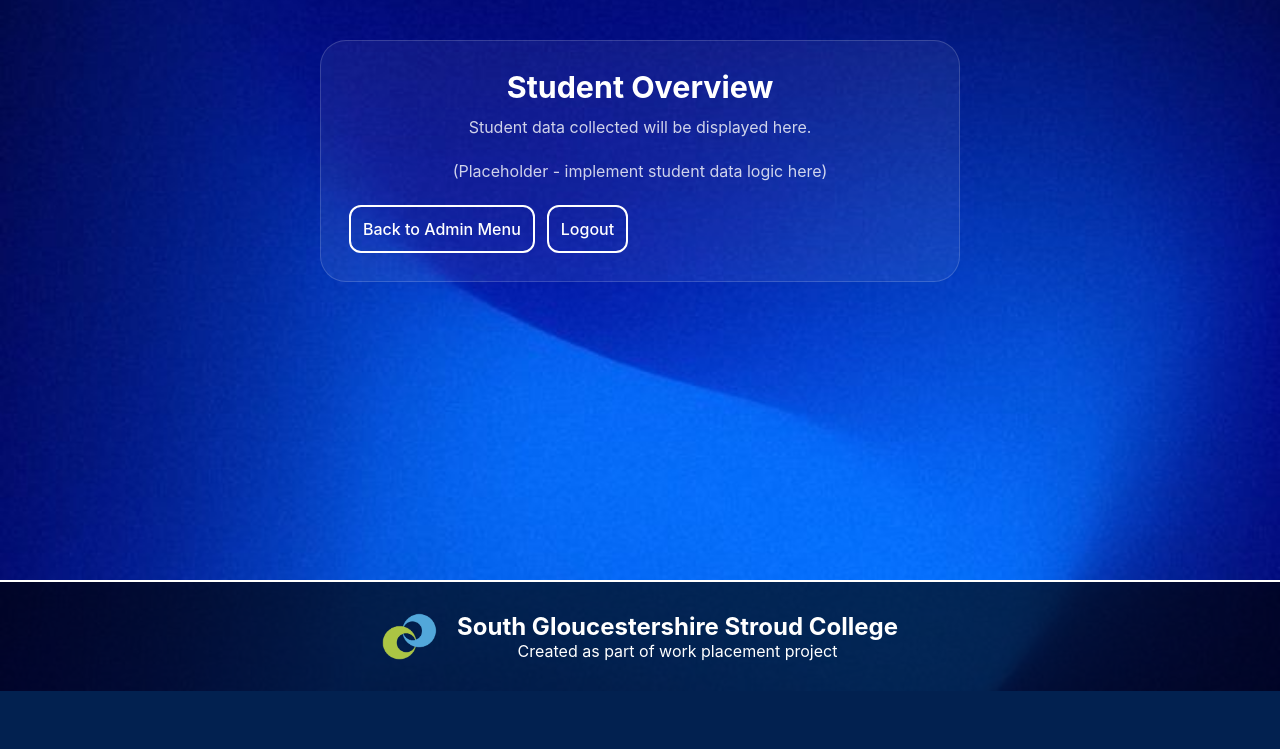
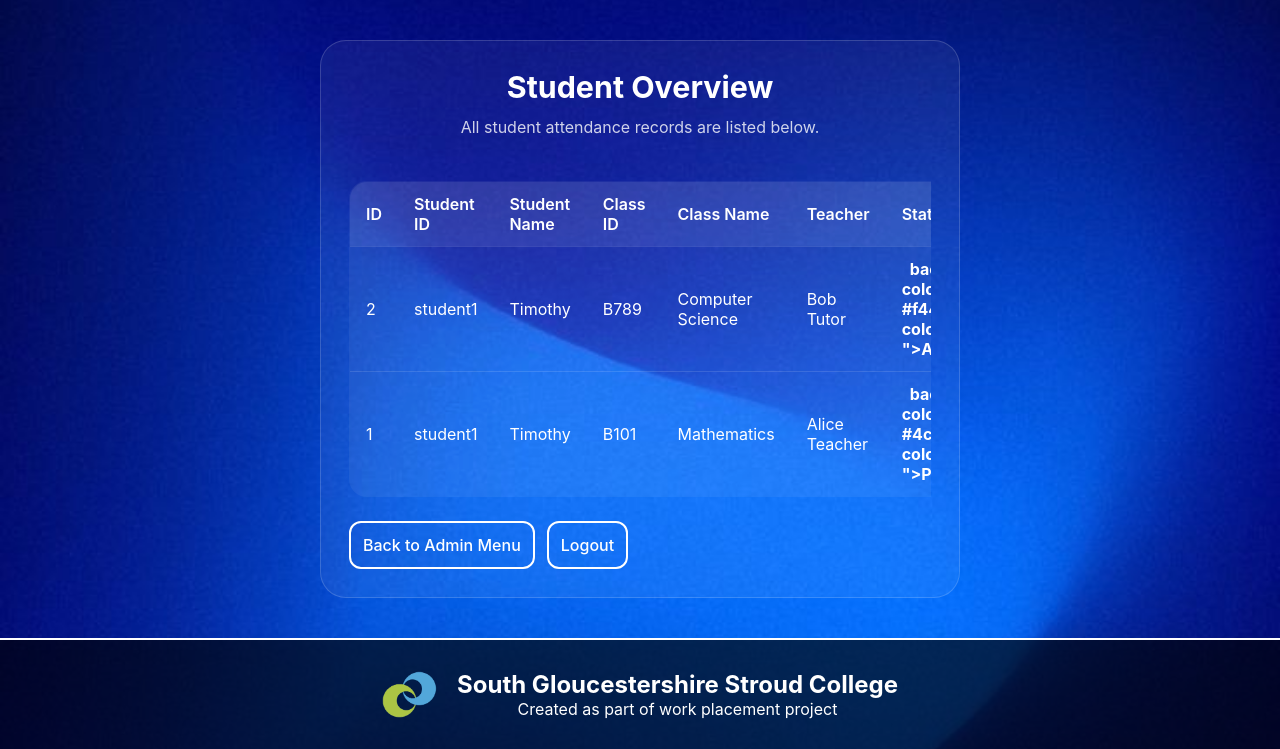
Before and after one commit to Enny000/SGS-Atten, a Flask app: page /admin/student-overview in a window 1280 px wide. Shown: the part 115-864 px from the top of the page. Before the commit the page ends 806 px from the top, so only its background shows below. Run offline with Flask 3, Linux system fonts and the light colour scheme; a user stored in the database is signed in; data comes from the database, SQL or seed files in the repository; both versions use the stored data as it was after the commit.

Commit message:
Finished the Student role, Need to sort out the css

```diff
--- a/app.py
+++ b/app.py
@@ -2,6 +2,7 @@
 import sqlite3
 import json
 from datetime import datetime, timedelta
+import os
 
 # Create the Flask app and set a secret key for session handling.
 app = Flask(__name__)
@@ -9,6 +10,7 @@
 
 # Database filename used by sqlite3.
 DATABASE = "database.db"
+TIMETABLE_JSON = "static/timetable.json"
 
 
 def get_db():
@@ -16,6 +18,32 @@
     conn = sqlite3.connect(DATABASE, check_same_thread=False)
     conn.row_factory = sqlite3.Row
     return conn
+
+
+def load_timetable():
+    """Load timetable data from JSON file."""
+    try:
+        if os.path.exists(TIMETABLE_JSON):
+            with open(TIMETABLE_JSON, 'r') as f:
+                return json.load(f)
+    except Exception as e:
+        print(f"Error loading timetable from JSON: {e}")
+    return []
+
+
+def parse_timetable_datetime(value):
+    """Parse timetable datetime string with or without fractional seconds."""
+    if not value:
+        return None
+    try:
+        return datetime.fromisoformat(value)
+    except ValueError:
+        for fmt in ('%Y-%m-%d %H:%M:%S.%f', '%Y-%m-%d %H:%M:%S'):
+            try:
+                return datetime.strptime(value, fmt)
+            except ValueError:
+                continue
+    return None
 
 
 def init_db():
@@ -130,6 +158,26 @@
     cursor.execute(
         "INSERT OR IGNORE INTO students (student_id, password, name) VALUES (?, ?, ?)",
         ("student1", "studentpass", "Timothy"),
+    )
+
+    cursor.execute(
+        "INSERT OR IGNORE INTO students (student_id, password, name) VALUES (?, ?, ?)",
+        ("student2", "pass456", "Sarah"),
+    )
+
+    cursor.execute(
+        "INSERT OR IGNORE INTO students (student_id, password, name) VALUES (?, ?, ?)",
+        ("student3", "pass789", "Michael"),
+    )
+
+    cursor.execute(
+        "INSERT OR IGNORE INTO students (student_id, password, name) VALUES (?, ?, ?)",
+        ("student4", "passabc", "Jessica"),
+    )
+
+    cursor.execute(
+        "INSERT OR IGNORE INTO students (student_id, password, name) VALUES (?, ?, ?)",
+        ("student5", "passdef", "David"),
     )
 
     cursor.execute(
@@ -254,44 +302,38 @@
 
         return redirect(url_for('student_dashboard'))
 
-    # Fetch all classes where this student is enrolled
-    conn = get_db()
-    cursor = conn.execute(
-        "SELECT id, class_id, students, teacher_id, start_time, end_time FROM timetable"
-    )
-    all_timetables = cursor.fetchall()
-    conn.close()
+    # Load timetable from JSON file
+    all_timetables = load_timetable()
 
     # Filter classes where student is enrolled
     current_time = datetime.now()
     active_classes = []
     no_active_classes = True
 
+    student_text_id = session.get('student_text_id', '')
+
     for timetable in all_timetables:
         # Check if student is in the students list
-        student_text_id = session.get('student_text_id', '')
-        try:
-            students_list = json.loads(timetable['students'])
-        except (json.JSONDecodeError, TypeError):
-            # If JSON parsing fails, try simple string matching
-            students_list = [s.strip("'\"[]") for s in timetable['students'].replace('[', '').replace(']', '').split(',')]
+        students_list = timetable.get('students', [])
+        if isinstance(students_list, str):
+            try:
+                students_list = json.loads(students_list)
+            except json.JSONDecodeError:
+                students_list = [s.strip("'\"[]") for s in students_list.replace('[', '').replace(']', '').split(',')]
 
         if student_text_id in students_list:
-            try:
-                start_time = datetime.fromisoformat(timetable['start_time'])
-                end_time = datetime.fromisoformat(timetable['end_time'])
-            except (ValueError, TypeError):
-                # If datetime parsing fails, treat as string comparison
-                start_time = timetable['start_time']
-                end_time = timetable['end_time']
-                is_active = False
-            else:
+            start_time = parse_timetable_datetime(timetable.get('start_time'))
+            end_time = parse_timetable_datetime(timetable.get('end_time'))
+            is_active = False
+            if start_time and end_time:
                 is_active = start_time <= current_time <= end_time
 
             active_classes.append({
                 'timetable_id': timetable['id'],
                 'class_id': timetable['class_id'],
+                'class_name': timetable.get('class_name', ''),
                 'teacher_id': timetable['teacher_id'],
+                'teacher_name': timetable.get('teacher_name', ''),
                 'start_time': timetable['start_time'],
                 'end_time': timetable['end_time'],
                 'is_active': is_active
@@ -336,12 +378,43 @@
 
 @app.route('/admin/student-overview')
 def student_overview():
-    """Student overview page (placeholder)."""
+    """Student overview page displaying all student attendance records."""
     if 'admin_id' not in session:
         return redirect(url_for('admin'))
 
-    # Placeholder: for now, just show a message
-    return render_template('student_overview.html')
+    conn = get_db()
+    cursor = conn.execute(
+        """
+        SELECT sr.id, s.student_id, s.name as student_name, sr.timetable_id, sr.status, sr.notes, sr.timestamp
+        FROM student_records sr
+        JOIN students s ON sr.student_id = s.id
+        ORDER BY sr.timestamp DESC
+        """
+    )
+    records = cursor.fetchall()
+    conn.close()
+
+    # Load timetable data to enrich records with class information
+    all_timetables = load_timetable()
+    timetable_map = {t['id']: t for t in all_timetables}
+
+    # Enhance records with class information from timetable
+    enriched_records = []
+    for record in records:
+        class_info = timetable_map.get(record['timetable_id'], {})
+        enriched_records.append({
+            'id': record['id'],
+            'student_id': record['student_id'],
+            'student_name': record['student_name'],
+            'class_id': class_info.get('class_id', 'N/A'),
+            'class_name': class_info.get('class_name', 'N/A'),
+            'teacher_name': class_info.get('teacher_name', 'N/A'),
+            'status': record['status'],
+            'notes': record['notes'],
+            'timestamp': record['timestamp']
+        })
+
+    return render_template('student_overview.html', records=enriched_records)
 
 
 @app.route('/teacher/dashboard', methods=['GET', 'POST'])
@@ -430,6 +503,41 @@
     return redirect(url_for('home'))
 
 
+@app.route('/api/timetable')
+def api_get_timetable():
+    """API endpoint to get timetable data for the logged-in student."""
+    if 'student_id' not in session:
+        return {'error': 'Not authenticated'}, 401
+
+    all_timetables = load_timetable()
+    student_text_id = session.get('student_text_id', '')
+
+    # Filter classes for the current student
+    student_classes = []
+    for timetable in all_timetables:
+        students_list = timetable.get('students', [])
+        if isinstance(students_list, str):
+            try:
+                students_list = json.loads(students_list)
+            except json.JSONDecodeError:
+                pass
+
+        if student_text_id in students_list:
+            student_classes.append(timetable)
+
+    return json.dumps(student_classes), 200, {'Content-Type': 'application/json'}
+
+
+@app.route('/api/timetable/all')
+def api_get_all_timetable():
+    """API endpoint to get all timetable data (admin/teacher access)."""
+    if 'teacher_id' not in session and 'admin_id' not in session:
+        return {'error': 'Not authorized'}, 403
+
+    all_timetables = load_timetable()
+    return json.dumps(all_timetables), 200, {'Content-Type': 'application/json'}
+
+
 if __name__ == '__main__':
     init_db()
     app.run(host='0.0.0.0', port=5000, debug=True)
--- a/templates/student_overview.html
+++ b/templates/student_overview.html
@@ -5,8 +5,56 @@
     <div class="container">
         <div class="summary-card">
             <h2>Student Overview</h2>
-            <p>Student data collected will be displayed here.</p>
-            <p>(Placeholder - implement student data logic here)</p>
+            <p>All student attendance records are listed below.</p>
+
+            {% if records %}
+                <div class="table-wrap">
+                    <table class="records-table">
+                        <thead>
+                            <tr>
+                                <th>ID</th>
+                                <th>Student ID</th>
+                                <th>Student Name</th>
+                                <th>Class ID</th>
+                                <th>Class Name</th>
+                                <th>Teacher</th>
+                                <th>Status</th>
+                                <th>Notes</th>
+                                <th>Timestamp</th>
+                            </tr>
+                        </thead>
+                        <tbody>
+                            {% for record in records %}
+                            <tr>
+                                <td>{{ record.id }}</td>
+                                <td>{{ record.student_id }}</td>
+                                <td>{{ record.student_name }}</td>
+                                <td>{{ record.class_id }}</td>
+                                <td>{{ record.class_name }}</td>
+                                <td>{{ record.teacher_name }}</td>
+                                <td>
+                                    <span style="padding: 0.25em 0.5em; border-radius: 3px; font-weight: bold;">
+                                    {% if record.status == 'present' %}
+                                        background-color: #4caf50; color: white;
+                                    {% elif record.status == 'absent' %}
+                                        background-color: #f44336; color: white;
+                                    {% elif record.status == 'late' %}
+                                        background-color: #ff9800; color: white;
+                                    {% else %}
+                                        background-color: #9e9e9e; color: white;
+                                    {% endif %}
+                                    ">{{ record.status | upper }}</span>
+                                </td>
+                                <td>{{ record.notes if record.notes else '-' }}</td>
+                                <td>{{ record.timestamp }}</td>
+                            </tr>
+                            {% endfor %}
+                        </tbody>
+                    </table>
+                </div>
+            {% else %}
+                <p style="color: #666; margin: 2em 0;">No student records found yet.</p>
+            {% endif %}
 
             <div class="summary-actions">
                 <a href="{{ url_for('admin_menu') }}" class="secondary-btn button_design">Back to Admin Menu</a>
```
Also changed, not shown: static/timetable.json (added, +93 -0 lines), templates/student_dashboard.html (+5 -5 lines), database.db.
